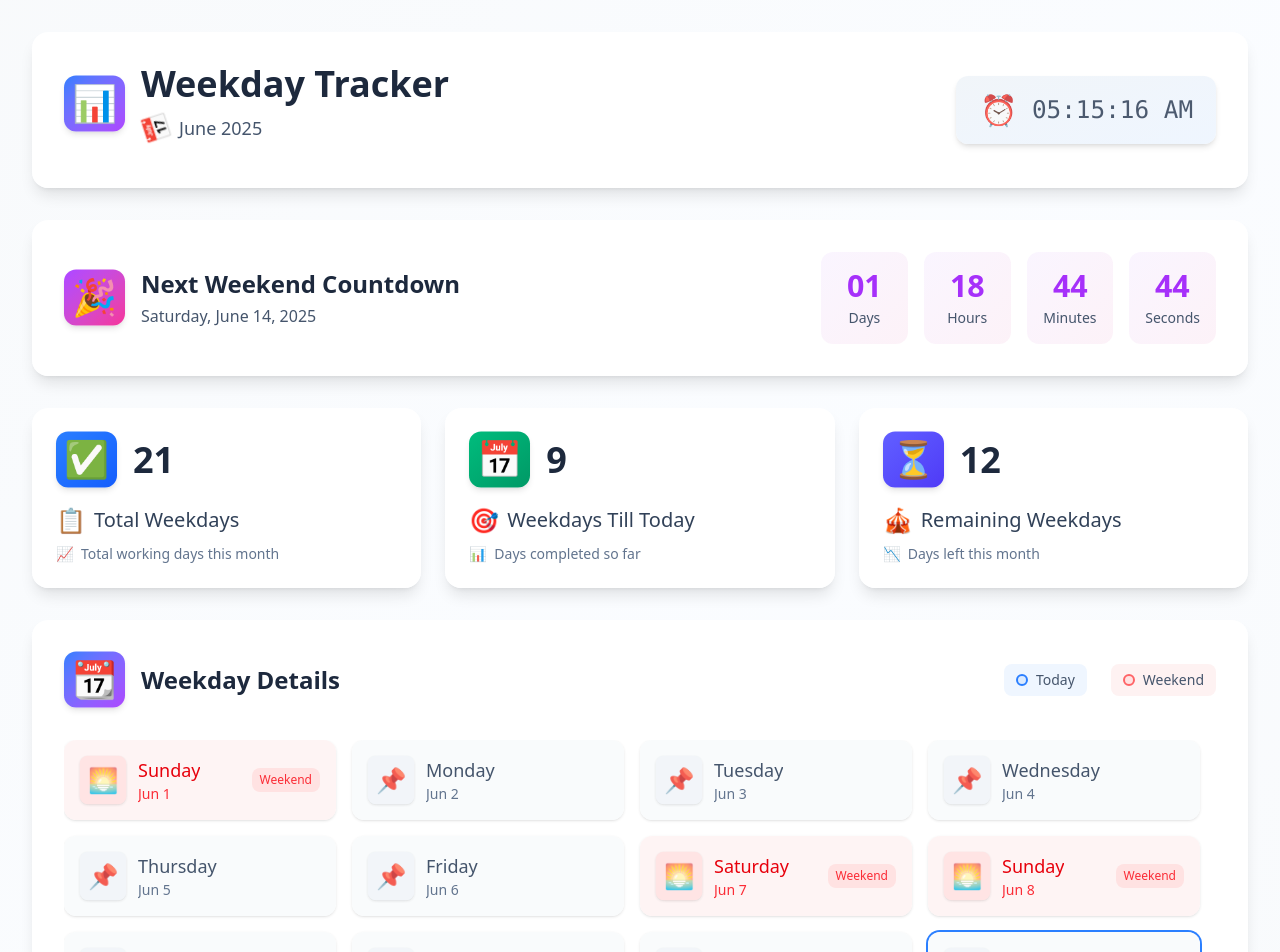
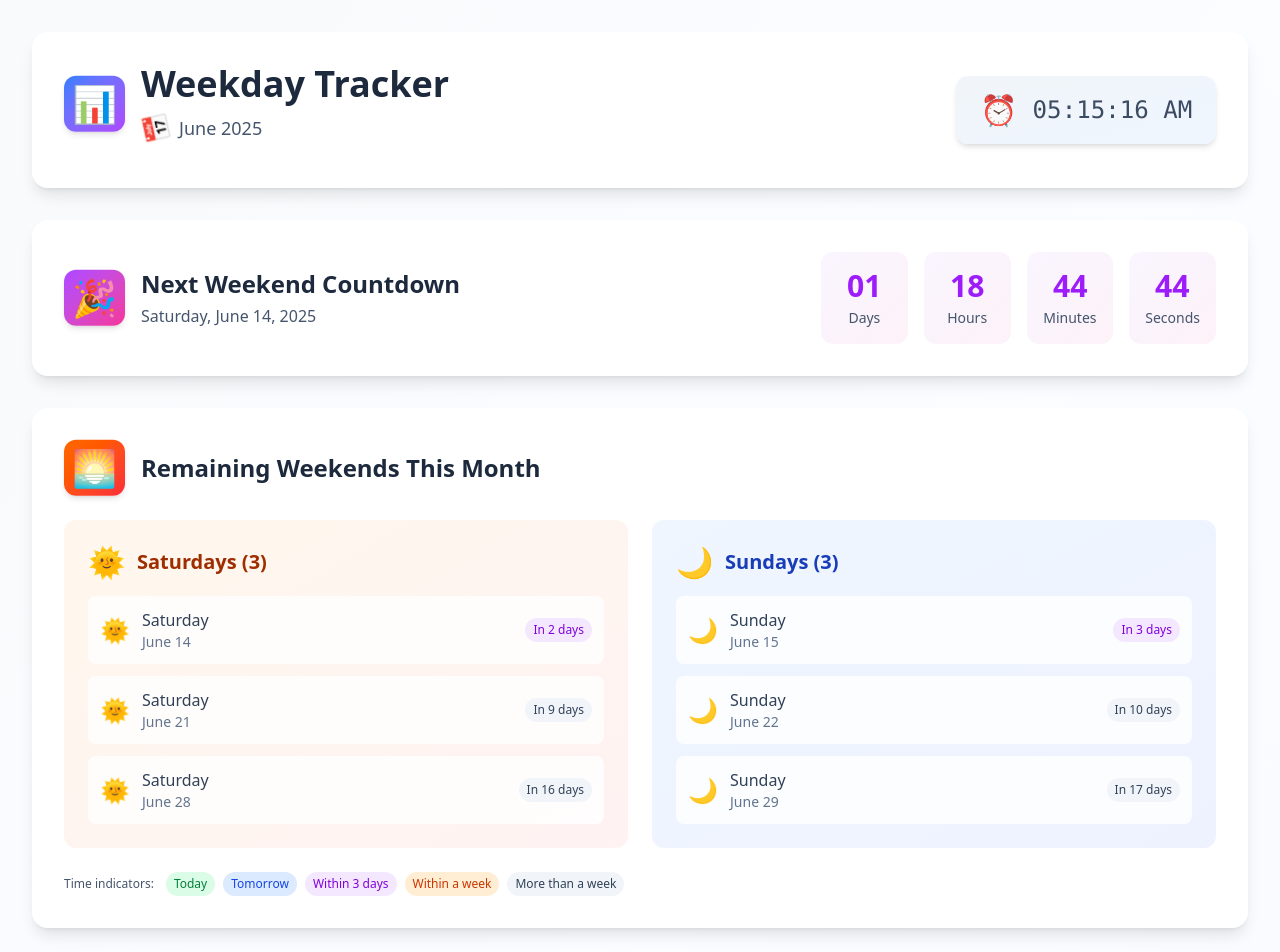
Before and after one commit to programmercodee/date_cal, a React (Vite) app: page / in a window 1280 px wide. Shown: the top 952 px of the page. Built offline with nearby package versions, Linux system fonts and the light colour scheme.

Commit message:
first commit

```diff
--- a/src/components/WeekdayTracker/index.jsx
+++ b/src/components/WeekdayTracker/index.jsx
@@ -1,5 +1,5 @@
 import { useState, useEffect } from "react";
-import { eachDayOfInterval, isWeekend, format, getMonth, getYear, isToday, isSaturday, isSunday, addDays, differenceInSeconds, differenceInDays, differenceInHours, differenceInMinutes, startOfDay } from "date-fns";
+import { eachDayOfInterval, isWeekend, format, getMonth, getYear, isToday, isSaturday, isSunday, addDays, differenceInSeconds, differenceInDays, differenceInHours, differenceInMinutes, startOfDay, isAfter, isSameDay, startOfToday } from "date-fns";
 
 export default function WeekdayTracker() {
   const [weekdayDates, setWeekdayDates] = useState([]);
@@ -15,11 +15,29 @@ export default function WeekdayTracker() {
     minutes: 0,
     seconds: 0
   });
+  const [remainingWeekends, setRemainingWeekends] = useState({
+    saturdays: [],
+    sundays: []
+  });
 
   // Fade in animation on mount
   useEffect(() => {
     setIsVisible(true);
   }, []);
+
+  const getDaysUntilLabel = (date) => {
+    const today = startOfToday();
+    const targetDate = startOfDay(date);
+    const daysUntil = differenceInDays(targetDate, today);
+
+    // Ensure we're not showing negative days
+    if (daysUntil < 0) return { text: "Today", color: "bg-green-100 text-green-700" };
+    if (daysUntil === 0) return { text: "Today", color: "bg-green-100 text-green-700" };
+    if (daysUntil === 1) return { text: "Tomorrow", color: "bg-blue-100 text-blue-700" };
+    if (daysUntil <= 3) return { text: `In ${daysUntil} days`, color: "bg-purple-100 text-purple-700" };
+    if (daysUntil <= 7) return { text: `In ${daysUntil} days`, color: "bg-orange-100 text-orange-700" };
+    return { text: `In ${daysUntil} days`, color: "bg-slate-100 text-slate-700" };
+  };
 
   // Calculate dates for the month
   useEffect(() => {
@@ -31,12 +49,24 @@ export default function WeekdayTracker() {
     const weekdays = allDays.filter((day) => !isWeekend(day));
     const passedWeekdays = weekdays.filter((day) => day <= today);
 
+    // Calculate remaining weekends with proper date comparison
+    const remainingSaturdays = allDays.filter(day =>
+      isSaturday(day) && (isAfter(startOfDay(day), startOfToday()) || isSameDay(day, today))
+    );
+    const remainingSundays = allDays.filter(day =>
+      isSunday(day) && (isAfter(startOfDay(day), startOfToday()) || isSameDay(day, today))
+    );
+
     setAllDates(allDays);
     setWeekdayDates(weekdays);
     setTotalWeekdays(weekdays.length);
     setWeekdaysTillToday(passedWeekdays.length);
     setRemainingWeekdays(weekdays.length - passedWeekdays.length);
-  }, []);
+    setRemainingWeekends({
+      saturdays: remainingSaturdays,
+      sundays: remainingSundays
+    });
+  }, [currentTime]);
 
   // Update time and countdown every second
   useEffect(() => {
@@ -44,18 +74,20 @@ export default function WeekdayTracker() {
       const now = new Date();
       setCurrentTime(now);
 
-      // Calculate next Saturday
+      // Calculate next Saturday with proper date handling
       let nextSat = new Date(now);
-      if (now.getDay() === 6) {
+      const currentDay = now.getDay();
+
+      if (currentDay === 6) {
         // If today is Saturday, get next Saturday
         nextSat = startOfDay(addDays(now, 7));
       } else {
-        // Calculate days until next Saturday
-        const daysUntilSaturday = (6 - now.getDay() + 7) % 7;
+        // Calculate days until next Saturday (0-6)
+        const daysUntilSaturday = (6 - currentDay + 7) % 7;
         nextSat = startOfDay(addDays(now, daysUntilSaturday));
       }
 
-      // Calculate time difference
+      // Calculate time difference using startOfDay for accurate day counting
       const totalSeconds = Math.max(0, differenceInSeconds(nextSat, now));
       const days = Math.floor(totalSeconds / (24 * 60 * 60));
       const hours = Math.floor((totalSeconds % (24 * 60 * 60)) / (60 * 60));
@@ -78,7 +110,7 @@ export default function WeekdayTracker() {
 
     // Cleanup
     return () => clearInterval(timer);
-  }, []); // Empty dependency array since we want this to run continuously
+  }, []);
 
   return (
     <div className="min-h-screen bg-gradient-to-br from-slate-50 via-blue-50/30 to-slate-50">
@@ -150,6 +182,126 @@ export default function WeekdayTracker() {
                   </div>
                   <div className="text-xs sm:text-sm text-slate-600 mt-1">Seconds</div>
                 </div>
+              </div>
+            </div>
+          </div>
+
+          {/* Remaining Weekends Section */}
+          <div className="bg-white/90 backdrop-blur-sm rounded-2xl shadow-lg p-6 sm:p-8 mb-6 sm:mb-8">
+            <div className="flex items-center gap-3 sm:gap-4 mb-6">
+              <span className="text-3xl sm:text-4xl bg-gradient-to-br from-orange-500 to-red-500 p-2 rounded-xl shadow-md animate-bounce-subtle">🌅</span>
+              <h2 className="text-xl sm:text-2xl font-bold text-slate-800">
+                Remaining Weekends This Month
+              </h2>
+            </div>
+
+            <div className="grid grid-cols-1 md:grid-cols-2 gap-6">
+              {/* Saturdays */}
+              <div className="bg-gradient-to-br from-orange-50 to-red-50 rounded-xl p-5 sm:p-6">
+                <div className="flex items-center gap-3 mb-4">
+                  <span className="text-2xl sm:text-3xl">🌞</span>
+                  <h3 className="text-lg sm:text-xl font-semibold text-orange-800">
+                    Saturdays ({remainingWeekends.saturdays.length})
+                  </h3>
+                </div>
+                <div className="space-y-3">
+                  {remainingWeekends.saturdays.map((date, idx) => {
+                    const daysUntil = getDaysUntilLabel(date);
+                    return (
+                      <div
+                        key={idx}
+                        className={`
+                          flex items-center justify-between p-3 rounded-lg
+                          ${isToday(date) ? 'bg-orange-100' : 'bg-white/80'}
+                          transform transition-all duration-300 hover:scale-[1.02]
+                          relative overflow-hidden
+                        `}
+                      >
+                        <div className="flex items-center gap-3">
+                          <span className="text-xl sm:text-2xl">🌞</span>
+                          <div>
+                            <div className="font-medium text-slate-700">
+                              {format(date, "EEEE")}
+                            </div>
+                            <div className="text-sm text-slate-500">
+                              {format(date, "MMMM d")}
+                            </div>
+                          </div>
+                        </div>
+                        <div className="flex flex-col items-end gap-1">
+                          <span className={`${daysUntil.color} text-xs font-medium px-2 py-1 rounded-full whitespace-nowrap`}>
+                            {daysUntil.text}
+                          </span>
+                          {isToday(date) && (
+                            <span className="bg-orange-100 text-orange-600 text-xs font-medium px-2 py-1 rounded-full">
+                              Today
+                            </span>
+                          )}
+                        </div>
+                      </div>
+                    );
+                  })}
+                </div>
+              </div>
+
+              {/* Sundays */}
+              <div className="bg-gradient-to-br from-blue-50 to-indigo-50 rounded-xl p-5 sm:p-6">
+                <div className="flex items-center gap-3 mb-4">
+                  <span className="text-2xl sm:text-3xl">🌙</span>
+                  <h3 className="text-lg sm:text-xl font-semibold text-blue-800">
+                    Sundays ({remainingWeekends.sundays.length})
+                  </h3>
+                </div>
+                <div className="space-y-3">
+                  {remainingWeekends.sundays.map((date, idx) => {
+                    const daysUntil = getDaysUntilLabel(date);
+                    return (
+                      <div
+                        key={idx}
+                        className={`
+                          flex items-center justify-between p-3 rounded-lg
+                          ${isToday(date) ? 'bg-blue-100' : 'bg-white/80'}
+                          transform transition-all duration-300 hover:scale-[1.02]
+                          relative overflow-hidden
+                        `}
+                      >
+                        <div className="flex items-center gap-3">
+                          <span className="text-xl sm:text-2xl">🌙</span>
+                          <div>
+                            <div className="font-medium text-slate-700">
+                              {format(date, "EEEE")}
+                            </div>
+                            <div className="text-sm text-slate-500">
+                              {format(date, "MMMM d")}
+                            </div>
+                          </div>
+                        </div>
+                        <div className="flex flex-col items-end gap-1">
+                          <span className={`${daysUntil.color} text-xs font-medium px-2 py-1 rounded-full whitespace-nowrap`}>
+                            {daysUntil.text}
+                          </span>
+                          {isToday(date) && (
+                            <span className="bg-blue-100 text-blue-600 text-xs font-medium px-2 py-1 rounded-full">
+                              Today
+                            </span>
+                          )}
+                        </div>
+                      </div>
+                    );
+                  })}
+                </div>
+              </div>
+            </div>
+
+            {/* Legend for countdown labels */}
+            <div className="mt-6 flex flex-wrap items-center gap-3 text-xs">
+              <span className="font-medium text-slate-600">Time indicators:</span>
+              <div className="flex flex-wrap gap-2">
+                <span className="bg-green-100 text-green-700 px-2 py-1 rounded-full">Today</span>
+                <span className="bg-blue-100 text-blue-700 px-2 py-1 rounded-full">Tomorrow</span>
+                <span className="bg-purple-100 text-purple-700 px-2 py-1 rounded-full">Within 3 days</span>
+                <span className="bg-orange-100 text-orange-700 px-2 py-1 rounded-full">Within a week</span>
+                <span className="bg-slate-100 text-slate-700 px-2 py-1 rounded-full">More than a week</span>
               </div>
             </div>
           </div>
@@ -309,11 +461,11 @@ export default function WeekdayTracker() {
         @keyframes slideIn {
           from {
             opacity: 0;
-            transform: translateX(-20px);
+            transform: translateY(10px);
           }
           to {
             opacity: 1;
-            transform: translateX(0);
+            transform: translateY(0);
           }
         }
 
@@ -338,7 +490,7 @@ export default function WeekdayTracker() {
         }
 
         .animate-slide-in {
-          animation: slideIn 0.5s ease-out forwards;
+          animation: slideIn 0.3s ease-out forwards;
         }
 
         .animate-pulse-subtle {
```
